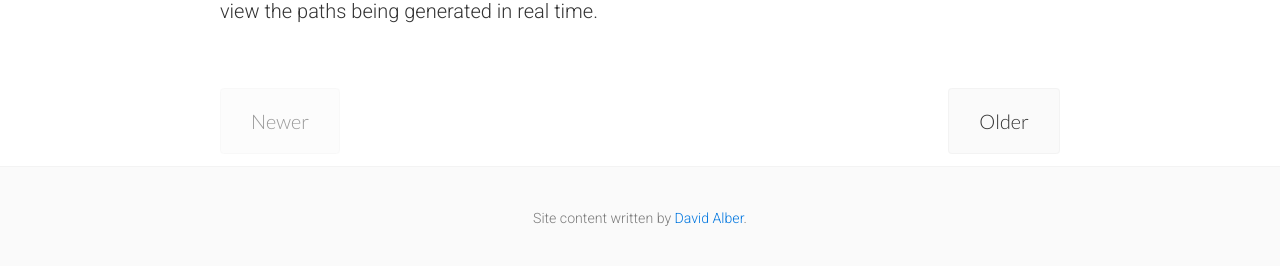
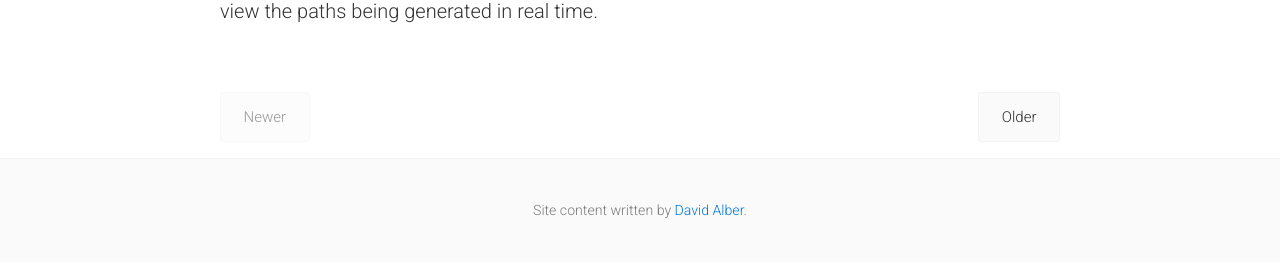
Before and after one commit to davidalber/davidalber.github.io, a Jekyll site: the page built from index.html, in a window 1280 px wide. Shown: the part 2191-2457 px from the top of the page. Built offline with Jekyll 4.4.1, drawn with Linux system fonts in a browser that asks for light colours; the list of posts is cut into pages by our own code.

Commit message:
Using same font for pagination that's used elsewhere

```diff
--- a/_sass/_pagination.scss
+++ b/_sass/_pagination.scss
@@ -1,7 +1,7 @@
 .pagination {
-  font-size: 1rem;
-  font-family: 'Lato', 'Helvetica Neue', Helvetica, sans-serif;
-  font-weight: 300;
+  font-size: 0.75rem;
+  font-family: $font-family;
+  font-weight: $font-weight;
   text-align: center;
 }
 
```
